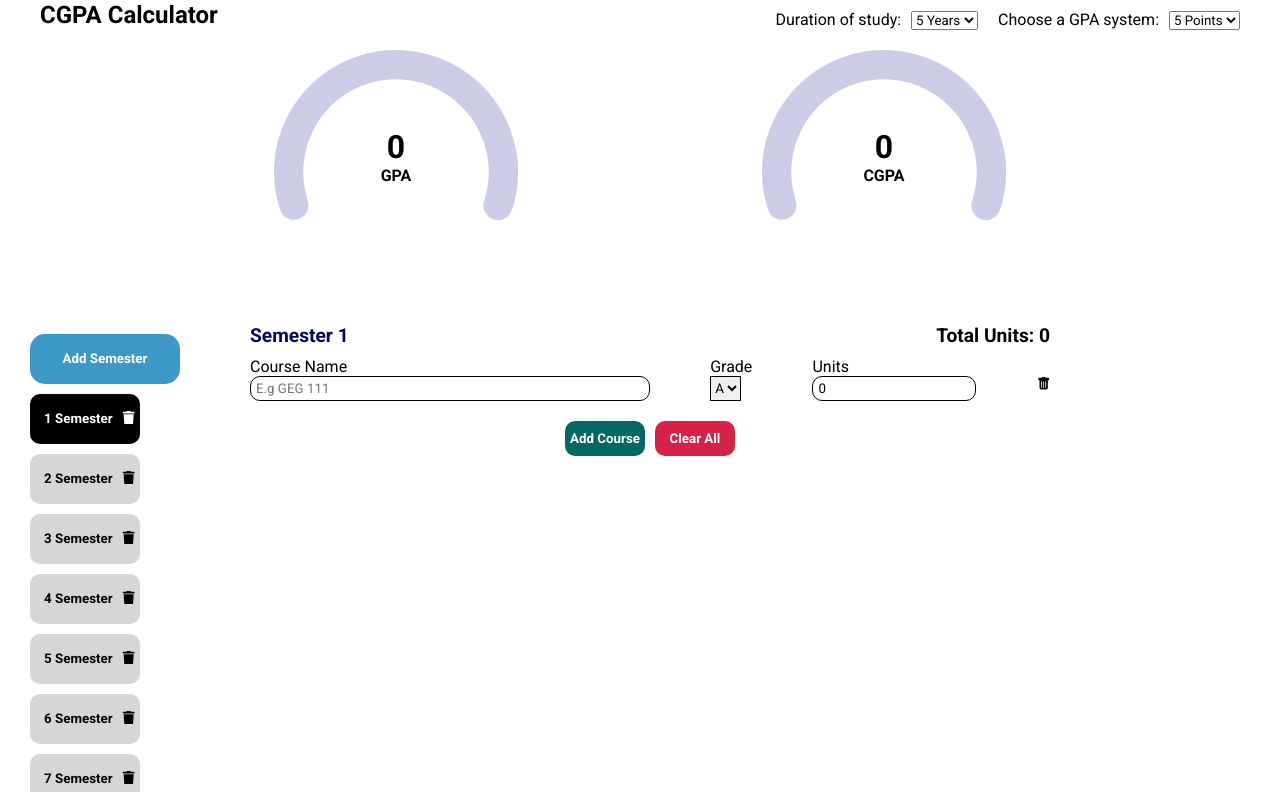
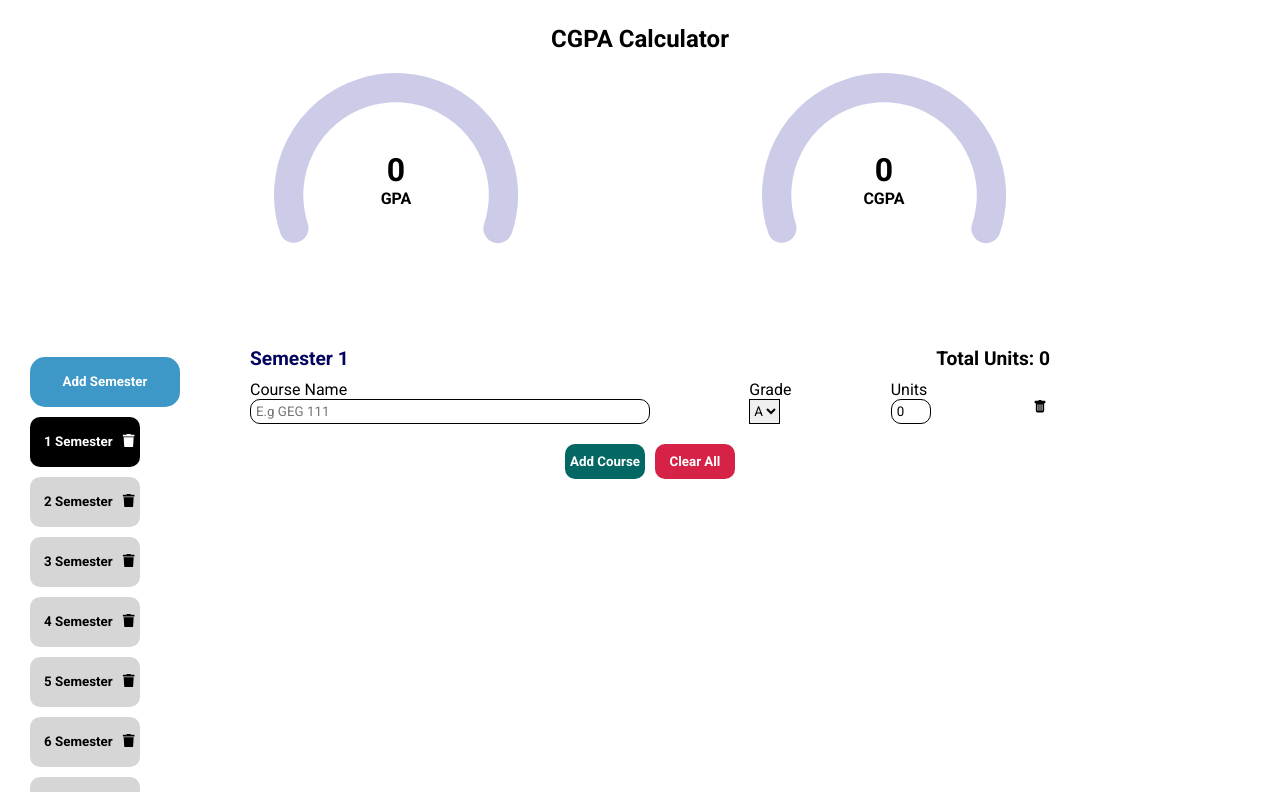
Before and after one commit to SoftCore01/cgpa-calc, a React (Vite) app: page / in a window 1280 px wide. Shown: the top 792 px of the page. Built offline with nearby package versions, Linux system fonts and the light colour scheme.

Commit message:
Dropdown selects removed

```diff
--- a/src/App.jsx
+++ b/src/App.jsx
@@ -10,10 +10,10 @@ import { CourseObject, calculateCGPA, calculateGPA } from "./utils";
 
 function App() {
   const [activeSemesterID, setActiveSemester] = useState(0);
-  const [years, setYears] = useState(5);
-  const [system, setSystem] = useState(5);
-  const [semesters, setSemesters] = useState(new Array(years*2).fill({courses: [new CourseObject("", 0, 5)]}));
+
+  const [semesters, setSemesters] = useState(new Array(10).fill({courses: [new CourseObject("", 0, 5)]}));
   const localStorageKey = "results";
+
   useEffect(() => {
     let results = localStorage.getItem(localStorageKey);
     if (results !== null) {
@@ -21,7 +21,7 @@ function App() {
       results = JSON.parse(results);
     } else if (results === null || results.length < 0) {
     /* If not create a new semester variable and pass it to results */
-      results = [ new Array(years*2).fill({courses: [new CourseObject("", 0, 5)]})];
+      results = [ new Array(10).fill({courses: [new CourseObject("", 0, 5)]})];
     }
 
     /* Pass results update semesters array with value of results */
@@ -122,31 +122,16 @@ function App() {
   const cgpa = calculateCGPA(semesters)
   const gpa = calculateGPA(semesters, activeSemesterID)
 
-
   return (
     <>
       <header>
         <a href="#" className="header-link">
           <h2>CGPA Calculator</h2>
         </a>
-        <div className="options">
-          <Dropdown
-            setSelected={setYears}
-            selected={years}
-            type={"Years"}
-            text={"Duration of study"}
-          />
-          <Dropdown
-            setSelected={setSystem}
-            selected={system}
-            type={"Points"}
-            text={"Choose a GPA system"}
-          />
-        </div>
       </header>
       <main>
         <div className="progress-container">
-          <Progressbar value={gpa} textInfo={"GPA"} />
+          <Progressbar  value={gpa} textInfo={"GPA"} />
           <Progressbar value={cgpa.CGPA} textInfo={"CGPA"} />
         </div>
         <div className="semester-results">
@@ -169,7 +154,6 @@ function App() {
         </div>
           {semesters.length > 0 && (
             <Semester
-              system={system}
               courses={semesters[activeSemesterID].courses}
               id={activeSemesterID}
               addCourse={addCourse}
--- a/src/components/Progressbar.jsx
+++ b/src/components/Progressbar.jsx
@@ -1,7 +1,7 @@
 import { CircularProgressbarWithChildren } from "react-circular-progressbar";
 import "react-circular-progressbar/dist/styles.css";
 
-export default function Progressbar({ value, textInfo }) {
+export default function Progressbar({ value, textInfo}) {
   let value_int = (value / 5) * 100;
   return (
       <div className="progressbar-container">
--- a/src/components/old comps/Course.jsx
+++ b/src/components/old comps/Course.jsx
@@ -1,8 +1,8 @@
 
 import { BsFillTrashFill } from 'react-icons/bs'
 
-function Course({ course, handleUnitChange, handleGradeChange, handleDeleteCourse, handleCourseTitleChange, system }) {
-    return system == 5 ? (
+function Course({ course, handleUnitChange, handleGradeChange, handleDeleteCourse, handleCourseTitleChange }) {
+    return (
       <div className="results">
         {/* Course Title */}
         <div className="course-name">
@@ -30,7 +30,7 @@ function Course({ course, handleUnitChange, handleGradeChange, handleDeleteCours
             <option value={0}>F</option>
           </select>
         </div>
-        <div>
+        <div className="small">
           <p className="p">Units</p>
           <input
             placeholder="E.g 5"
@@ -47,52 +47,8 @@ function Course({ course, handleUnitChange, handleGradeChange, handleDeleteCours
           </button>
         </div>
       </div>
-    ) : (
-      <div className="results">
-        {/* Course Title */}
-        <div className="course-name">
-          <p className="p">Course name</p>
-          <input
-            placeholder={"E.g GEG 111"}
-            value={course?.title}
-            onChange={(e) => handleCourseTitleChange(e.target.value)}
-          />
-        </div>
-        {/* Grade, dropdown */}
-        <div>
-          <p className="p">Grade</p>
-          <select
-            className="w-16 text-center"
-            value={course?.grade}
-            onChange={(e) => handleGradeChange(e.target.value)}
-          >
-            <option value={4}>A</option>
-            <option value={3}>B</option>
-            <option value={2}>C</option>
-            <option value={1}>D</option>
-            <option value={0}>F</option>
-          </select>
-        </div>
+    )
 
-        <div className="small">
-          <p className="p">Units</p>
-          <input
-            className="w-16 text-center"
-            placeholder="E.g 5"
-            step={1}
-            min={0}
-            value={course?.unit}
-            type="number"
-            onInput={(e) => handleUnitChange(e.target.value)}
-          />
-        </div>
-        <div className="trash-course">
-          <button onClick={handleDeleteCourse}>
-            <BsFillTrashFill />
-          </button>
-        </div>
-      </div>
-    );
 }
 
 export default Course
--- a/src/styles/app.css
+++ b/src/styles/app.css
@@ -11,21 +11,15 @@ a, a:active {
 }
 
 header {
+  margin-top: 25px;
   text-align: center;
-}
-header .dropdown {
-  display: block;
-  margin-top: 10px;
-}
-header select {
-  margin-left: 10px;
 }
 
 main {
   margin-top: 20px;
   display: grid;
   grid-template-columns: 0.2fr 1fr;
-  grid-template-rows: 1fr 1fr;
+  grid-template-rows: 0.5fr 1fr;
   gap: 20px;
   padding: 0 10px;
 }
@@ -129,6 +123,13 @@ main {
 .trash {
   background-color: transparent;
   border: none;
+}
+
+.trash-course button {
+  width: 20px;
+}
+.trash-course button svg {
+  width: 100%;
 }
 
 .semester-container {
@@ -297,7 +298,7 @@ main {
   header {
     padding: 0 40px;
     display: flex;
-    justify-content: space-between;
+    justify-content: center;
     align-items: center;
   }
   header .options {
--- a/src/styles/app.scss
+++ b/src/styles/app.scss
@@ -11,14 +11,8 @@ a, a:active {
 }
 
 header {
+  margin-top: 25px;
   text-align: center;
-  .dropdown {
-    display: block;
-    margin-top: 10px;
-  }
-  select {
-    margin-left: 10px;
-  }
 }
 
 
@@ -27,7 +21,7 @@ main {
   margin-top: 20px;
   display: grid;
   grid-template-columns: 0.2fr 1fr;
-  grid-template-rows: 1fr 1fr;
+  grid-template-rows: 0.5fr 1fr;
   gap: 20px;
   padding: 0 10px;
 }
@@ -134,6 +128,14 @@ main {
   border: none;
 }
 
+.trash-course {
+  button {
+    width: 20px;
+    svg {
+      width: 100%;
+    }
+  }
+}
 
 
 .semester-container {
@@ -308,7 +310,7 @@ main {
   header {
     padding: 0 40px;
     display: flex;
-    justify-content: space-between;
+    justify-content: center;
     align-items: center;
 
     .options {
```
Also changed, not shown: 1 other file (tests, documents, lock files or other folders).
